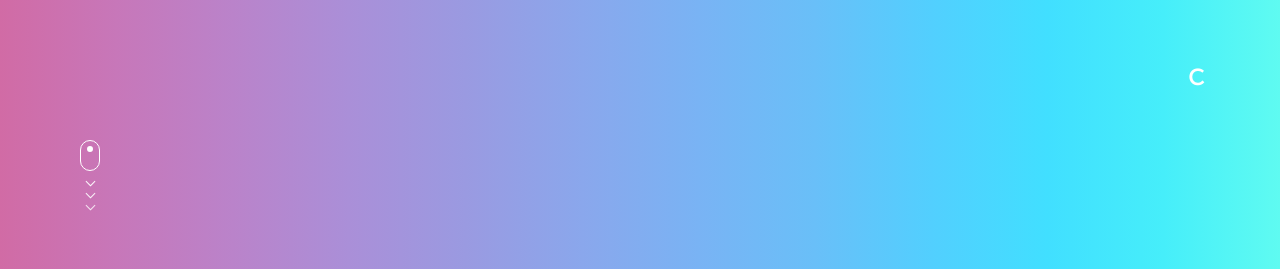
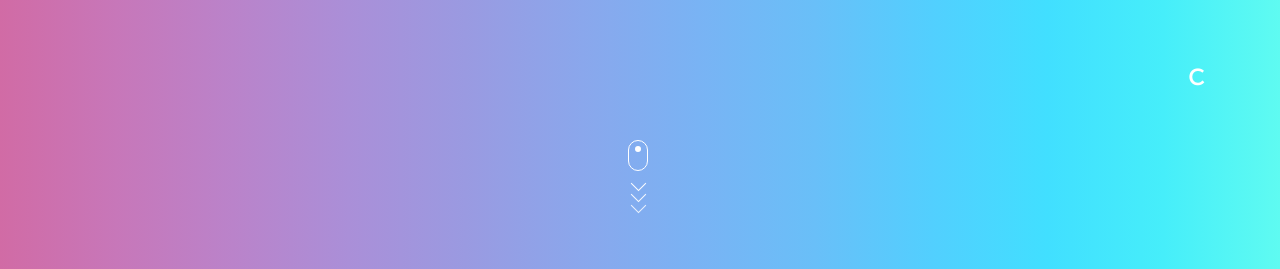
Before and after one commit to bisu8018/bisu8018.github.io, a website built with Parcel: page index.html in a window 1280 px wide. Shown: the part 528-797 px from the top of the page. Built offline with nearby package versions, Linux system fonts and the light colour scheme.

Commit message:
edit css

```diff
--- a/assets/css/main.css
+++ b/assets/css/main.css
@@ -662,16 +662,13 @@ footer {
   bottom: 0;
   left: 0;
   width: 100%;
-  padding: 3rem 4rem;
 }
 
 .mouse_scroll {
   display: block;
-  margin: 125px auto 0 auto;
+  margin: 8rem auto 2rem auto;
   width: 24px;
   height: 100px;
-  left: 5rem;
-  position: absolute;
   bottom: 2rem;
 }
 
@@ -687,9 +684,9 @@ footer {
   transform: rotate(45deg);
   border-right: 1px solid white;
   border-bottom: 1px solid white;
-  margin: 0 0 11px 7px;
-  width: 6px;
-  height: 6px;
+  margin: 0 0 6px 5px;
+  width: 10px;
+  height: 10px;
 }
 
 
```
